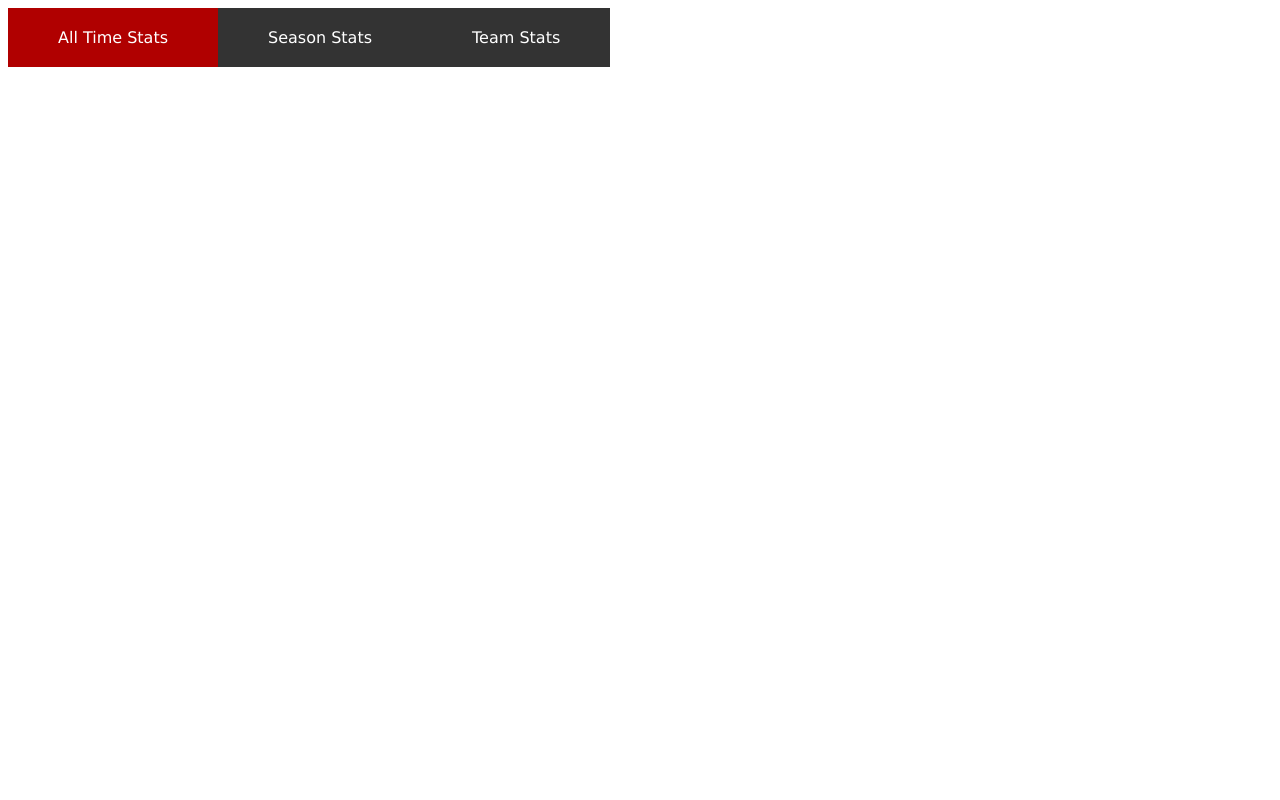
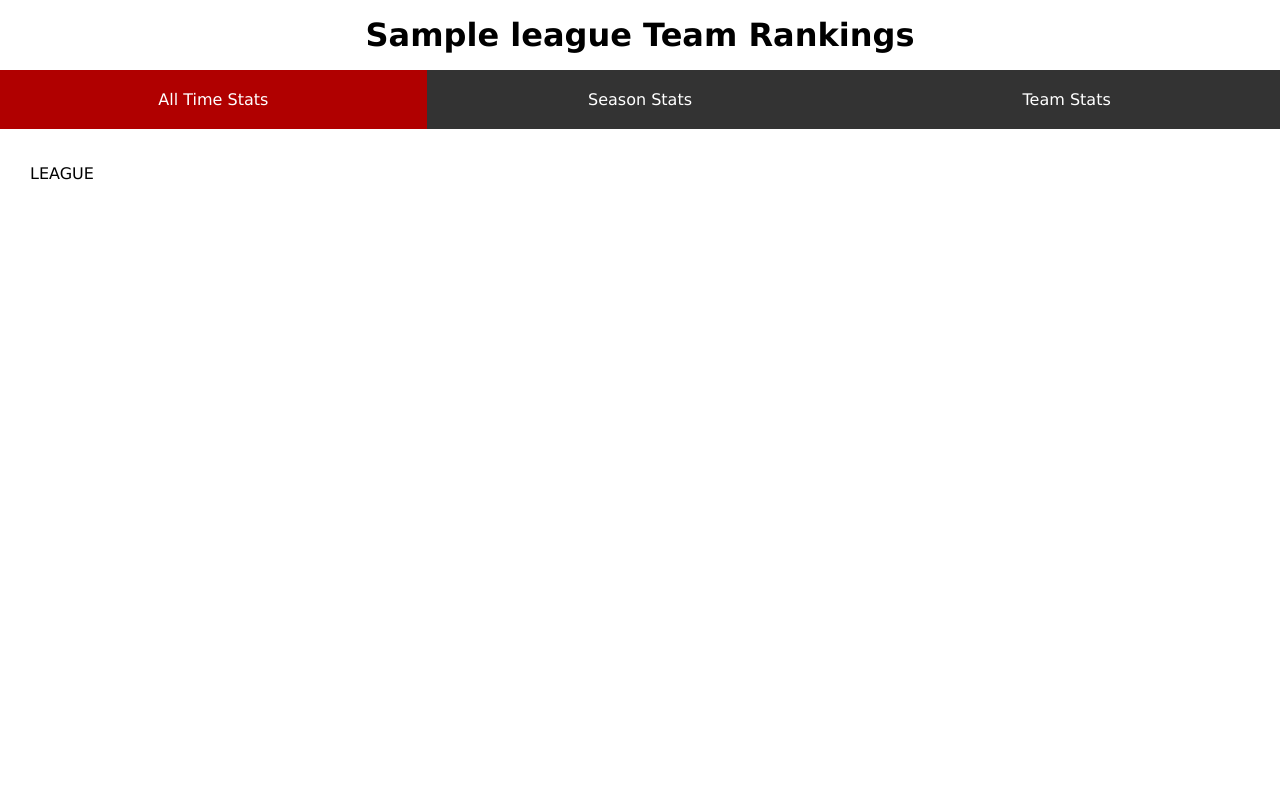
Before and after one commit to ewmoore823/ds-fantasy-viz, a Django app: template leaguestats/templates/leaguestats/stats.html in a window 1280 px wide. Run offline with Django 3.2, Linux system fonts and the light colour scheme; the template is opened without the code that fills it: most values are stand-ins (such as "Sample title", 1, 10 or a date in 2020).

Commit message:
set up tabs

```diff
--- a/leaguestats/static/leaguestats/css/stats.css
+++ b/leaguestats/static/leaguestats/css/stats.css
@@ -1,29 +1,50 @@
 .body-wrapper {
   font-family: Verdana, sans-serif;
+  margin: 0px;
 }
-ul {
+
+.title-header {
+  font-family: Verdana, sans-serif;
+  margin: 0.5em !important;
+  text-align: center !important;
+}
+
+ul.page-header {
   list-style-type: none;
   margin: 0;
   padding: 0;
+  text-align: center;
+  height: 4em;
 }
 
-li {
+ul.page-header > li {
   font-size: 16px;
   text-color: #FFF;
   float: left;
-  padding: 20px 50px 20px 50px;
+  padding-top: 20px;
+  padding-bottom: 20px;
+  width: 33.333333%;
   background-color: #333;
 }
-li > a {
+ul.page-header > li > a {
   display: block;
   color: #FFF;
   text-decoration: none;
 }
 
-li:hover {
+ul.page-header > li:hover {
   background-color: #111;
 }
 
-li.active {
+ul.page-header > li.active {
   background-color: #B00000;
 }
+
+.hide {
+  display: none !important;
+}
+
+.stats-body {
+  display: block;
+  padding: 30px;
+}
--- a/leaguestats/static/leaguestats/js/stats.js
+++ b/leaguestats/static/leaguestats/js/stats.js
@@ -5,13 +5,24 @@ $(document).ready(function() {
 });
 
 function getLeague() {
-    console.log('getLeagues');
+    switchSection('league');
 }
 
 function getSeasonStats() {
-    console.log('getSeasonStats');
+    switchSection('seasons');
 }
 
 function getTeams() {
-    console.log('getTeams');
+    switchSection('teams');
 }
+
+function switchSection(enabledSection) {
+    otherSections = new Set(['league', 'seasons', 'teams']);
+    otherSections.delete(enabledSection);
+    otherSections.forEach(function(section) {
+        $('#' + section + '-link').removeClass('active');
+        $('#' + section + '-section').addClass('hide');
+    });
+    $('#' + enabledSection + '-link').addClass('active');
+    $('#' + enabledSection + '-section').removeClass('hide');
+}
--- a/leaguestats/templates/leaguestats/stats.html
+++ b/leaguestats/templates/leaguestats/stats.html
@@ -9,13 +9,21 @@
       League = {{ league|safe }};
       console.log(League);
     </script>
+    <script type="text/javascript" src="{% static "leaguestats/js/stats.js" %}">
+    </script>
+    <link rel="stylesheet" type="text/css" href="{% static "leaguestats/css/stats.css" %}">
     <link rel="stylesheet" type="text/css" href="{% static "leaguestats/css/stats.css" %}">
   </head>
   <body class="body-wrapper">
-    <ul>
-      <li class="active"><a id="league-link" href="#">All Time Stats</a></li>
-      <li><a id="seasons-link" href="#">Season Stats</a></li>
-      <li><a id="teams-link" href="#">Team Stats</a></li>
+    <h1 class="title-header">{{league.name}} Team Rankings</h1>
+    <ul class="page-header">
+      <li id="league-link" class="active"><a href="#">All Time Stats</a></li>
+      <li id="seasons-link"><a href="#">Season Stats</a></li>
+      <li id="teams-link"><a href="#">Team Stats</a></li>
     </ul>
+
+    <div id="league-section" class="stats-body">LEAGUE</div>
+    <div id="seasons-section" class="stats-body hide">SEASONS</div>
+    <div id="teams-section" class="stats-body hide">TEAMS</div>
   </body>
 </html>
--- a/leaguestats/views.py
+++ b/leaguestats/views.py
@@ -35,6 +35,7 @@ def league_stats(request, league_id, start_year, end_year):
     all_time = _get_all_time_stats(seasons)
     context = {
         'league': {
+            'name': seasons[-1]['league_name'],
             'seasons': seasons,
             'allTime': all_time
         }
@@ -143,6 +144,7 @@ def parse_team(team):
 def _parse_season(league_id, year):
     raw_season = League(league_id, year)
     return {
+        "league_name": raw_season.settings.name,
         "league_id": raw_season.league_id,
         "year": raw_season.year,
         "teams": [parse_team(t) for t in raw_season.teams]
```
